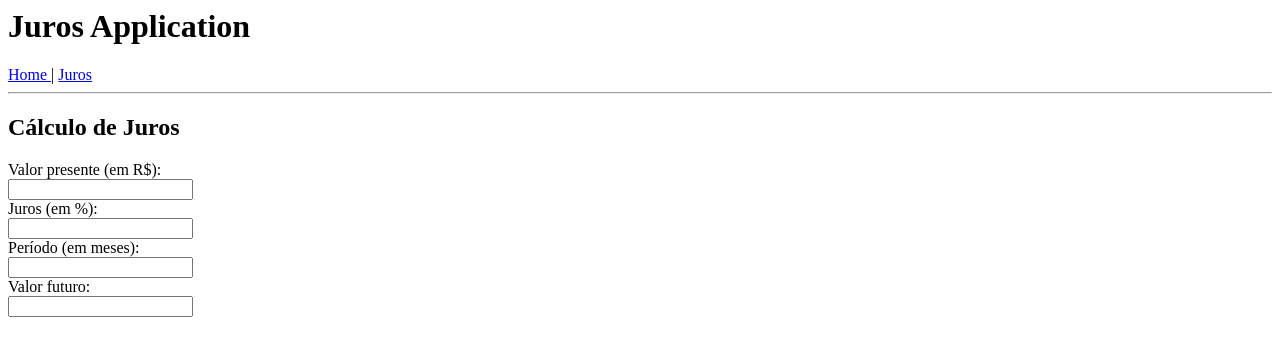
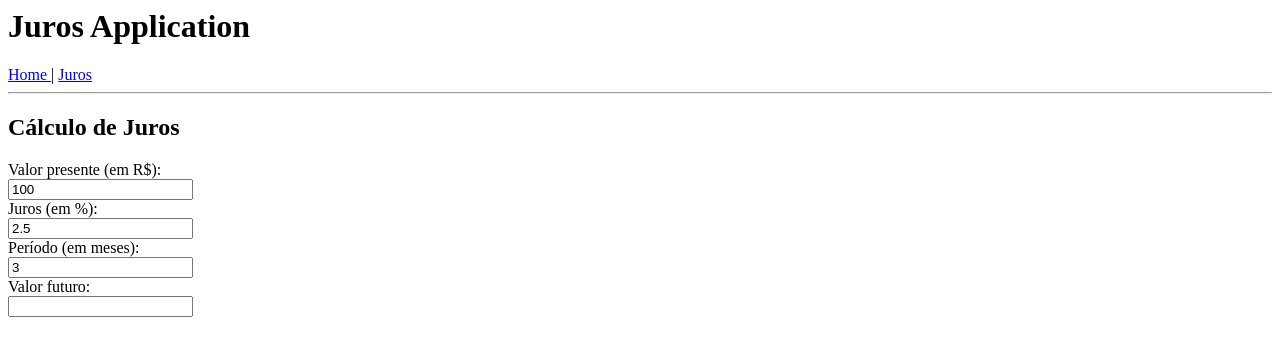
Before and after one commit to thayllaa/JurosApp_Angular, an Angular app: page /juros in a window 1280 px wide. Shown: the top 356 px of the page. Built offline with nearby package versions, Linux system fonts and the light colour scheme.

Commit message:
1 file modified

```diff
--- a/src/app/juros/juros.component.html
+++ b/src/app/juros/juros.component.html
@@ -1,9 +1,9 @@
 <h2> Cálculo de Juros </h2>
 <div> Valor presente (em R$): </div>
-<input type="number" step="0.01">
+<input type="number" step="0.01" [(ngModel)]="vp">
 <div> Juros (em %): </div>
-<input TYPE="number" STEP="0.01">
+<input TYPE="number" STEP="0.01" [(ngModel)]="j">
 <div> Período (em meses): </div>
-<input type="number" step="0.01">
+<input type="number" step="0.01" [(ngModel)]="n">
 <div> Valor futuro: </div>
 <input TYPE="number" STEP="0.01">
```
